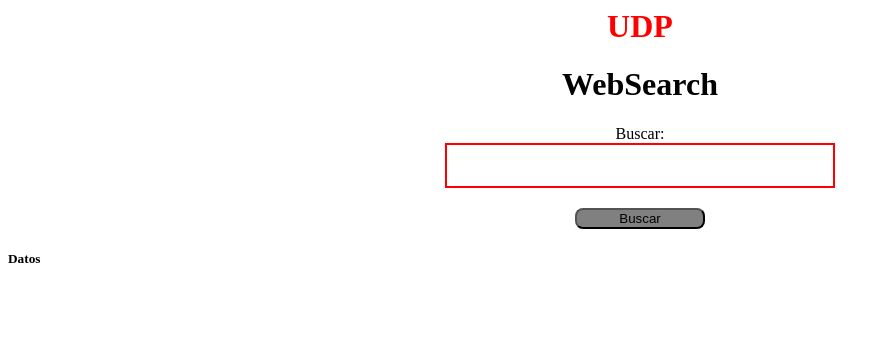
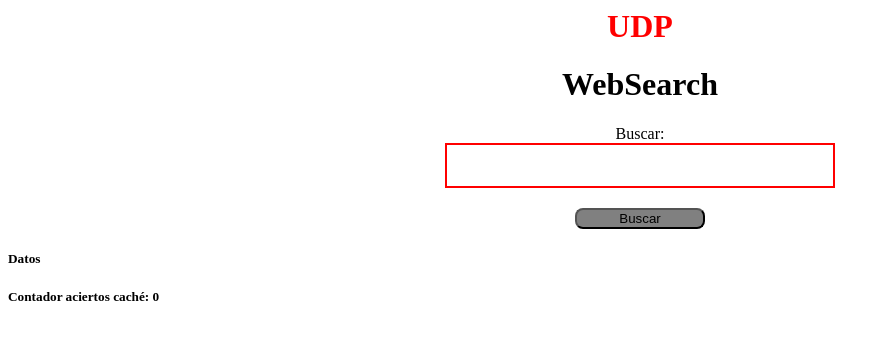
Before and after one commit to Tukzon/Tarea1-SD, a Flask app: page / in a window 1280 px wide. Shown: the top 340 px of the page, without its empty margins (0-890 px from the left). Run offline with Flask 2, Linux system fonts and the light colour scheme.

Commit message:
mejorado front, añadido contador de caché global

```diff
--- a/cliente/app.py
+++ b/cliente/app.py
@@ -8,18 +8,21 @@ import proto_message_pb2 as pb2_grpc
 import proto_message_pb2_grpc as pb2
 import json, time
 
+global contador_cache
+contador_cache = 0
+
 app = Flask(__name__, template_folder='template')
 
 r1 = redis.Redis(host="redis1", port=6379, db=0)
-r1.config_set('maxmemory', 865200*2)
+r1.config_set('maxmemory', 1048576)
 r1.config_set('maxmemory-policy', 'allkeys-lru')
 
 r2 = redis.Redis(host="redis2", port=6379, db=0)
-r2.config_set('maxmemory', 865200*2)
+r2.config_set('maxmemory', 1048576)
 r2.config_set('maxmemory-policy', 'allkeys-lru')
 
 r3 = redis.Redis(host="redis3", port=6379, db=0)
-r3.config_set('maxmemory', 865200*2)
+r3.config_set('maxmemory', 1048576)
 r3.config_set('maxmemory-policy', 'allkeys-lru')
 
 r1.flushall()
@@ -55,13 +58,14 @@ class SearchClient(object):
 
 @app.route('/')
 def index():
-    return render_template('index.html')
+    return render_template('index.html', contador = contador_cache)
 
 @app.route('/search', methods = ['GET'])
 def search():
     inicio = time.time()
     client = SearchClient()
     print(client)
+    global contador_cache
     search = request.args['search']
     cache = list()
     cache.append(r1.get(search))
@@ -74,16 +78,17 @@ def search():
         print(location)
         r[rand].set(search, str(data))
 
-        return render_template('index.html', datos = data, procedencia = "Datos sacados de PostgreSQL en: "+str(int((time.time()-inicio)*1000))+"ms", redis = location)
+        return render_template('index.html', datos = data, procedencia = "Datos sacados de PostgreSQL en: "+str(int((time.time()-inicio)*1000))+"ms", redis = location, contador = contador_cache)
 
     else:
+        contador_cache += 1
         for datos in cache:
             if datos != None:
                 data = datos.decode("utf-8")
                 dicc = dict()
                 dicc['Resultado'] = data
                 print(dicc)
-                return render_template('index.html', datos = data, procedencia = "Datos sacados de Redis en: "+str(int((time.time()-inicio)*1000))+"ms")
+                return render_template('index.html', datos = data, procedencia = "Datos sacados de Redis en: "+str(int((time.time()-inicio)*1000))+"ms", contador= contador_cache)
 
 if __name__ == '__main__':
     app.run(debug=True)
--- a/cliente/template/index.html
+++ b/cliente/template/index.html
@@ -8,5 +8,6 @@
 <h4 style="text-align: center;background-color:darkgoldenrod; color:black">{{procedencia}}</h4>
 <h5 style="background-color:green; text-align:center">{{redis}}</h5>
 <h5>Datos</h5>
+<h5>Contador aciertos caché: {{contador}}</h4>
 
 <p>{{datos}}</p>
```
